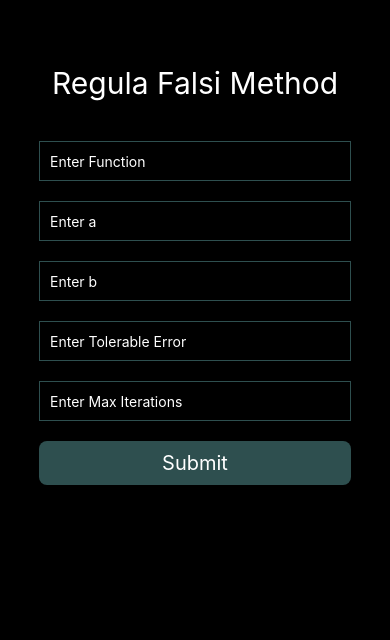
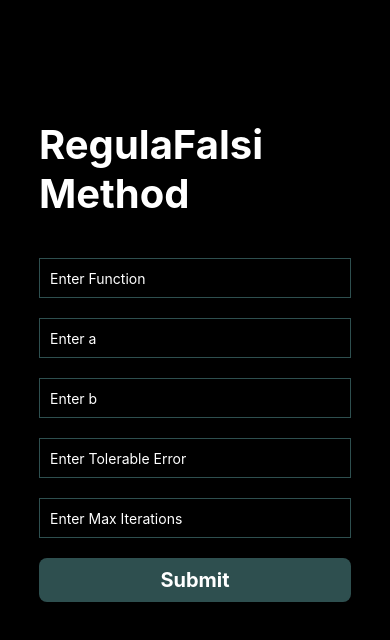
Before and after one commit to Vinit-Londhe/NM_Sensei, a React Native app: screen /RF in a window 390 px wide. Shown: the top 640 px of the page. Built offline with nearby package versions, Linux system fonts and the light colour scheme.

Commit message:
Revert "changed screen"
This reverts commit baca60addf8cf5e5aee3a18cc276f1f53b218cc1.

```diff
--- a/Screens/Methods/1/Bisection.js
+++ b/Screens/Methods/1/Bisection.js
@@ -102,11 +102,11 @@ const styles = StyleSheet.create({
   },
   formContainer: {
     width: '80%',
-    marginVertical:70,
+    marginVertical:120
   },
   heading: {
-    fontSize: 25,
-    fontWeight: 'semi-bold',
+    fontSize: 40,
+    fontWeight: 'bold',
     marginBottom: 40,
     color: 'white',
     alignSelf:'center',
@@ -133,6 +133,6 @@ const styles = StyleSheet.create({
   submitButtonText: {
     color: 'white',
     fontSize: 20,
-    fontWeight: 'semi-bold',
+    fontWeight: 'bold',
   },
 });
--- a/Screens/Methods/1/RegulaFalsi.js
+++ b/Screens/Methods/1/RegulaFalsi.js
@@ -13,7 +13,7 @@ export default function RegulaFalsi() {
 
   const handleSubmit = async () => {
     try {
-      const response = await fetch('http://172.20.10.5:5000/api/false_position', {
+      const response = await fetch('http://192.168.29.233:5000/api/false_position', {
         method: 'POST',
         headers: {
           'Content-Type': 'application/json',
@@ -40,15 +40,13 @@ export default function RegulaFalsi() {
   return (
     <SafeAreaView style={styles.container}>
       <View style={styles.formContainer}>
-        <Text style={styles.heading}>Regula Falsi Method</Text>
+        <Text style={styles.heading}>RegulaFalsi Method</Text>
 
         <TextInput
           style={styles.input}
           onChangeText={onChangeFunctionText}
           placeholder="Enter Function"
           placeholderTextColor="white"
-          fontWeight= "100"
-
         />
 
         <TextInput
@@ -58,8 +56,6 @@ export default function RegulaFalsi() {
           placeholderTextColor="white"
           keyboardType="numeric"
           value={a}
-          fontWeight= "100"
-
         />
 
         <TextInput
@@ -69,8 +65,6 @@ export default function RegulaFalsi() {
           placeholderTextColor="white"
           keyboardType="numeric"
           value={b}
-          fontWeight= "100"
-
         />
 
         <TextInput
@@ -80,8 +74,6 @@ export default function RegulaFalsi() {
           placeholderTextColor="white"
           keyboardType="numeric"
           value={tolerableError}
-          fontWeight= "100"
-
         />
 
         <TextInput
@@ -91,8 +83,6 @@ export default function RegulaFalsi() {
           placeholderTextColor="white"
           keyboardType="numeric"
           value={maxIterations}
-          fontWeight= "100"
-
         />
 
         <TouchableOpacity style={styles.submitButton} onPress={handleSubmit}>
@@ -113,11 +103,11 @@ const styles = StyleSheet.create({
   },
   formContainer: {
     width: '80%',
-    marginVertical: 65,
+    marginVertical: 120
   },
   heading: {
-    fontSize: 30,
-    fontWeight: 'semi-bold',
+    fontSize: 40,
+    fontWeight: 'bold',
     marginBottom: 40,
     color: 'white',
     alignSelf: 'center',
@@ -144,6 +134,6 @@ const styles = StyleSheet.create({
   submitButtonText: {
     color: 'white',
     fontSize: 20,
-    fontWeight: 'semi-bold',
+    fontWeight: 'bold',
   },
 });
```
